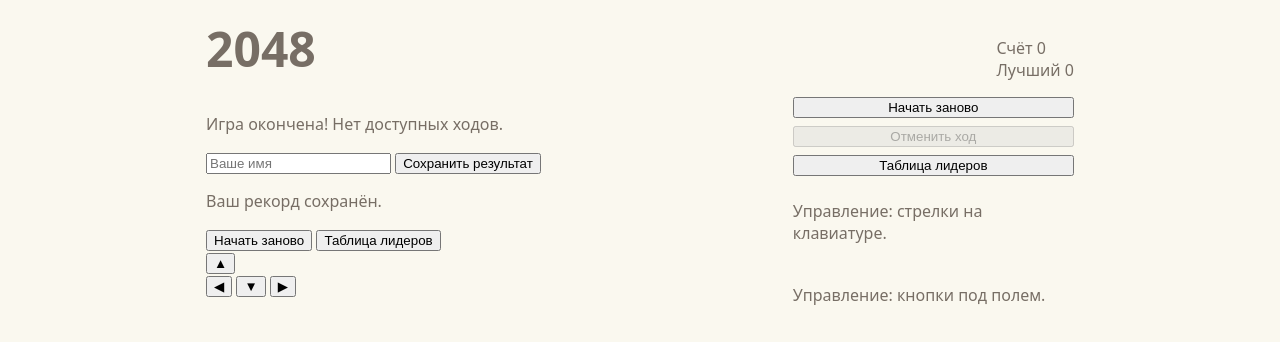
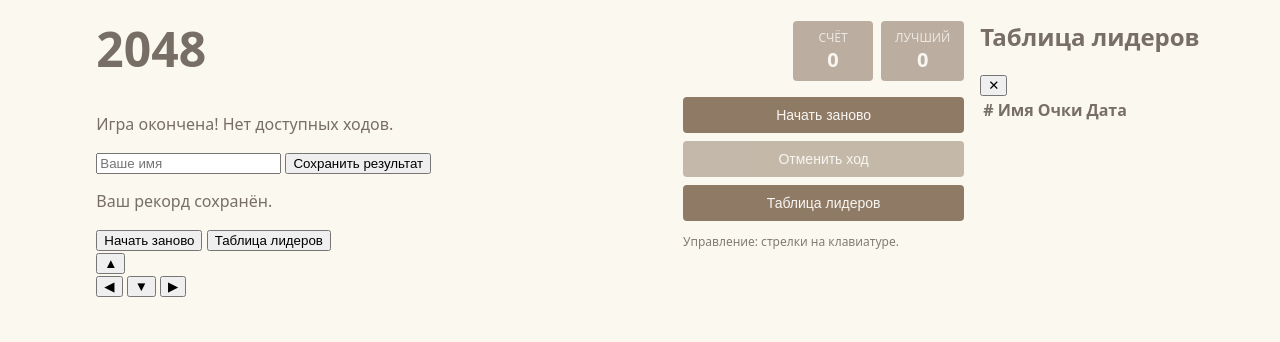
Before and after one commit to unf1x/web3, a plain HTML site: page index.html in a window 1280 px wide. Drawn offline with Linux system fonts and the light colour scheme.

```diff
--- a/index.html
+++ b/index.html
@@ -84,5 +84,26 @@
     </main>
 
 </div>
+
+<div class="modal hidden" id="leaderboard-modal">
+    <div class="modal-content">
+        <div class="modal-header">
+            <h2>Таблица лидеров</h2>
+            <button class="close-modal" id="close-leaderboard-btn">✕</button>
+        </div>
+        <table class="leaderboard-table">
+            <thead>
+            <tr>
+                <th>#</th>
+                <th>Имя</th>
+                <th>Очки</th>
+                <th>Дата</th>
+            </tr>
+            </thead>
+            <tbody id="leaderboard-body"></tbody>
+        </table>
+    </div>
+</div>
+
 </body>
 </html>
--- a/style.css
+++ b/style.css
@@ -49,3 +49,65 @@ h1 {
   flex-direction: column;
   gap: 8px;
 }
+.scoreboards {
+  display: flex;
+  gap: 8px;
+}
+
+.score-box {
+  background: #bbada0;
+  color: #f9f6f2;
+  padding: 8px 14px;
+  border-radius: 4px;
+  min-width: 80px;
+  text-align: center;
+}
+
+.score-box .label {
+  font-size: 12px;
+  text-transform: uppercase;
+  opacity: 0.8;
+  display: block;
+}
+
+.score-box .value {
+  font-size: 20px;
+  font-weight: bold;
+}
+
+.big-btn {
+  background: #8f7a66;
+  color: #f9f6f2;
+  border: none;
+  border-radius: 4px;
+  padding: 10px 12px;
+  font-size: 14px;
+  cursor: pointer;
+  transition: background 0.15s ease, transform 0.1s ease, opacity 0.15s;
+}
+
+.big-btn:hover:not(:disabled) {
+  background: #9f8a76;
+  transform: translateY(-1px);
+}
+
+.big-btn:active:not(:disabled) {
+  transform: translateY(0);
+}
+
+.big-btn:disabled {
+  opacity: 0.5;
+  cursor: default;
+}
+
+.hint-desktop,
+.hint-mobile {
+  font-size: 12px;
+  color: #776e65;
+  opacity: 0.9;
+  margin-top: 4px;
+}
+
+.hint-mobile {
+  display: none;
+}
```
